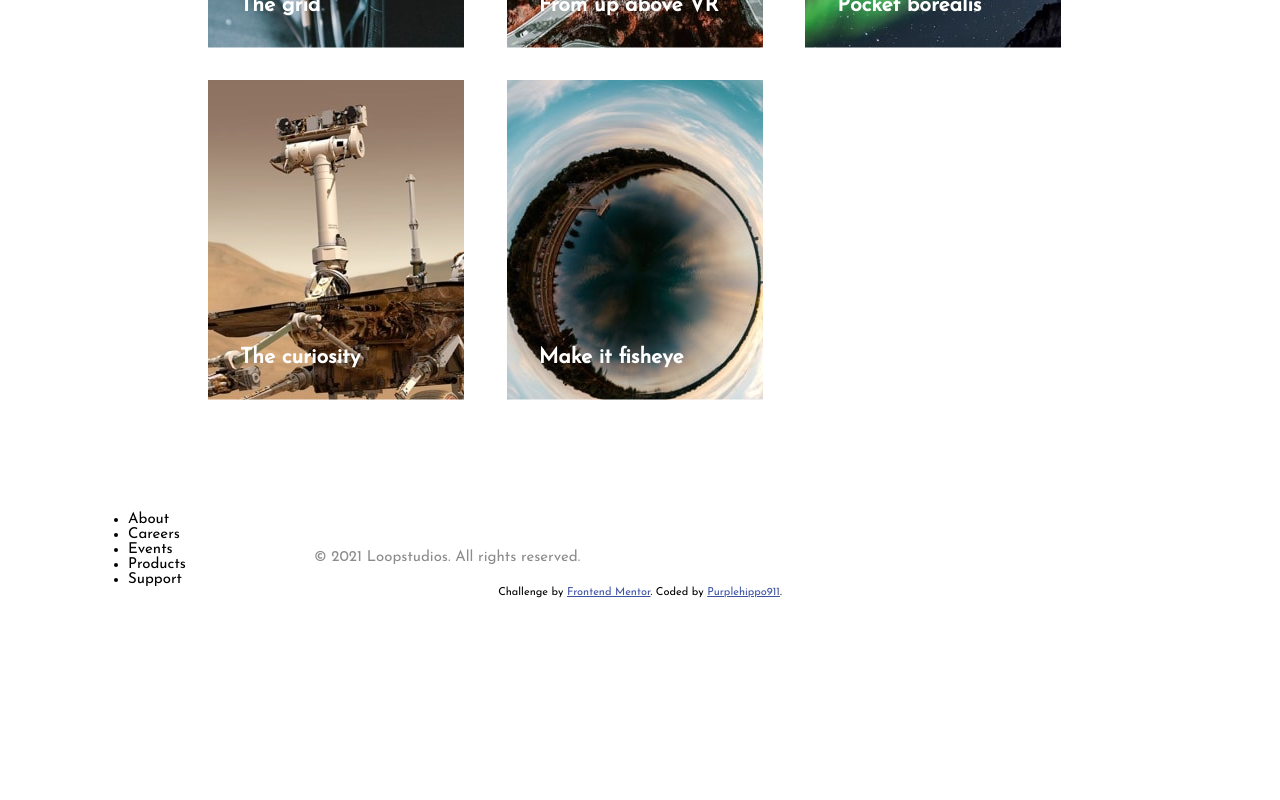
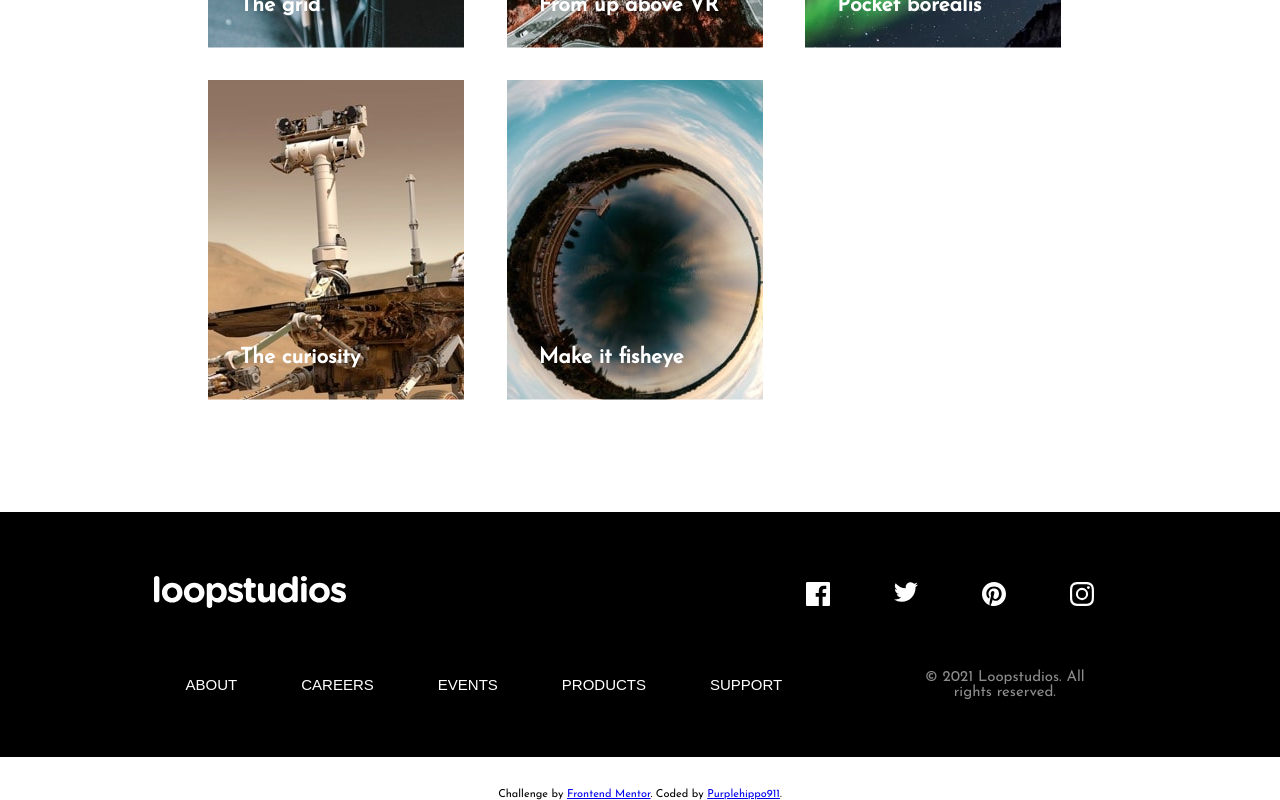
Before and after one commit to purplehippo911/loopstudios, a Vue app: page / in a window 1280 px wide. Shown: the part 1730-2530 px from the top of the page. Before the commit the page ends 2328 px from the top, so only its background shows below. Built offline with nearby package versions, Linux system fonts and the light colour scheme.

Commit message:
🎈🎈✨ finished with footer. The page only needs some few adjustments

```diff
--- a/src/components/FooterPart.vue
+++ b/src/components/FooterPart.vue
@@ -1,26 +1,60 @@
 <template>
     <footer>
-        <div class="container row">
+        <div class="container grid">
+
+            <a href="#" class="logo">
+                <img src="../assets/images/logo.svg" alt="our logo">
+            </a>
 
             <ul class="footer__list">
-                <li class="footer__item">About</li>
-                <li class="footer__item">Careers</li>
-                <li class="footer__item">Events</li>
-                <li class="footer__item">Products</li>
-                <li class="footer__item">Support</li>
+                <li class="footer__item">
+                    <a href="#" class="footer__link">
+                        About
+                    </a>
+                </li>
+                <li class="footer__item">
+                    <a href="#" class="footer__link">
+                        Careers
+                    </a>
+                </li>
+                <li class="footer__item">
+                    <a href="#" class="footer__link">
+                        Events
+                    </a>
+                </li>
+                <li class="footer__item">
+                    <a href="#" class="footer__link">
+                        Products
+                    </a>
+                </li>
+                <li class="footer__item">
+                    <a href="#" class="footer__link">
+                        Support
+                    </a>
+                </li>
             </ul>
 
-            <ul class="footer__socials li footer__item">
-                <img src="../assets/images/icon-facebook.svg" alt="Facebook icon. Follow us on Facebook.">
-            </ul>
-            <ul class="footer__socials li footer__item">
-                <img src="../assets/images/icon-twitter.svg" alt="Twitter icon. Follow us on Twitter.">
-            </ul>
-            <ul class="footer__socials li footer__item">
-                <img src="../assets/images/icon-pinterest.svg" alt="Pinterest icon. Follow us on Pinterest">
-            </ul>
-            <ul class="footer__socials li footer__item">
-                <img src="../assets/images/icon-instagram.svg" alt="Instagram icon. Follow us on Instagram">
+            <ul class="footer__socials">
+                <li class="footer__item">
+                    <a href="#" class="footer__link">
+                        <img src="../assets/images/icon-facebook.svg" alt="Facebook icon. Follow us on Facebook.">
+                    </a>
+                </li>
+                <li class="footer__item">
+                    <a href="#" class="footer__link">
+                        <img src="../assets/images/icon-twitter.svg" alt="Twitter icon. Follow us on Twitter.">
+                    </a>
+                </li>
+                <li class="footer__item">
+                    <a href="" class="footer__link">
+                        <img src="../assets/images/icon-pinterest.svg" alt="Pinterest icon. Follow us on Pinterest">
+                    </a>
+                </li>
+                <li class="footer__item">
+                    <a href="" class="footer__link">
+                        <img src="../assets/images/icon-instagram.svg" alt="Instagram icon. Follow us on Instagram">
+                    </a>
+                </li>
             </ul>
 
             <p class="footer__info">© 2021 Loopstudios. All rights reserved.</p>
@@ -50,6 +84,74 @@ export default {
 @import '../styles/variables.scss';
 @import '../styles/mixin.scss';
 
-.attribution { font-size: 11px; text-align: center; }
-    .attribution a { color: hsl(228, 45%, 44%); }
+footer {
+    background:$Black;
+    padding:2rem;
+    text-align:center;
+    .grid {
+      display:flex;
+      flex-direction:column;
+      @media screen and (min-width:800px) {
+          display:grid;
+          justify-items: start;
+          grid-template-areas:
+          "🎈 🎈 📱 📱 📱"
+        "✉ ✉ ✉ 🧾 🧾";
+      }
+    }
+    .logo {
+        grid-area:🎈;
+    }
+    .footer__list {
+    display: flex;
+    flex-direction:column;
+    list-style: none;
+    grid-area:✉;
+    @media screen and (min-width:800px) {
+        flex-direction:row;
+    }
+  }
+
+  .footer__item:hover .footer__link::after {
+    content:"";
+    width: 100%;
+    padding: 0.1rem;
+    background:$White;
+    margin-top: 0.3rem;
+  }
+
+  .footer__link {
+    margin: 2rem;
+    text: {
+        decoration: none;
+        transform:uppercase;
+    }
+    color: $White;
+    font-family:'Alata', sans-serif;
+    display: flex;
+    flex-direction: column;
+  }
+  .footer__socials {
+      display:flex;
+      grid-area: 📱;
+  }
+  .footer__info {
+    grid-area:🧾;
+    margin-top:0;
+  }
+
+  .footer__socials, .footer__info {
+    justify-self:end;
+  }
+
+}
+
+.attribution {
+    font-size: 11px;
+    text-align: center;
+    margin-top:2rem;
+    .attribution a {
+        color: hsl(228, 45%, 44%);
+    }
+}
 </style>
--- a/src/components/HeaderPart.vue
+++ b/src/components/HeaderPart.vue
@@ -106,7 +106,9 @@ export default {
 
   methods: {
     toggleNav() {
-      this.$refs.hamburger.classList.toggle('close');
+      // this.$refs.hamburger.classList.toggle('close');
+      this.$refs.hamburger.classList.toggle('open');
+      this.$refs.hamburger.classList.toggle('active');
 
 
       this.$refs.dropdownClose.classList.toggle('open');
@@ -121,7 +123,7 @@ export default {
 
 </script>
 
-<style lang="scss" scoped>
+<style lang="scss">
 @import '../styles/variables.scss';
 @import '../styles/mixin.scss';
 
@@ -138,6 +140,7 @@ header {
 
 .logo {
   padding:2rem;
+  padding-left:0;
   text-align: center;
   @media screen and (min-width:800px) {
     grid-column: span 2;
@@ -155,11 +158,20 @@ header {
     list-style: none;
   }
 
+  .nav__item:hover .nav__link::after {
+    content:"";
+    width: 100%;
+    padding: 0.05rem;
+    background:$White;
+  }
+
   .nav__link {
     text-decoration: none;
-    color: $DarkGray;
+    color: $White;
     text-transform:uppercase;
     font-family:'Alata', sans-serif;
+    display: flex;
+    flex-direction: column;
   }
   @media screen and (min-width:800px) {
     display:flex;
@@ -252,4 +264,8 @@ header {
   opacity:1;
 }
 
+.hamburger.active, .hamburger.close {
+  opacity:1;
+}
+
 </style>
```
